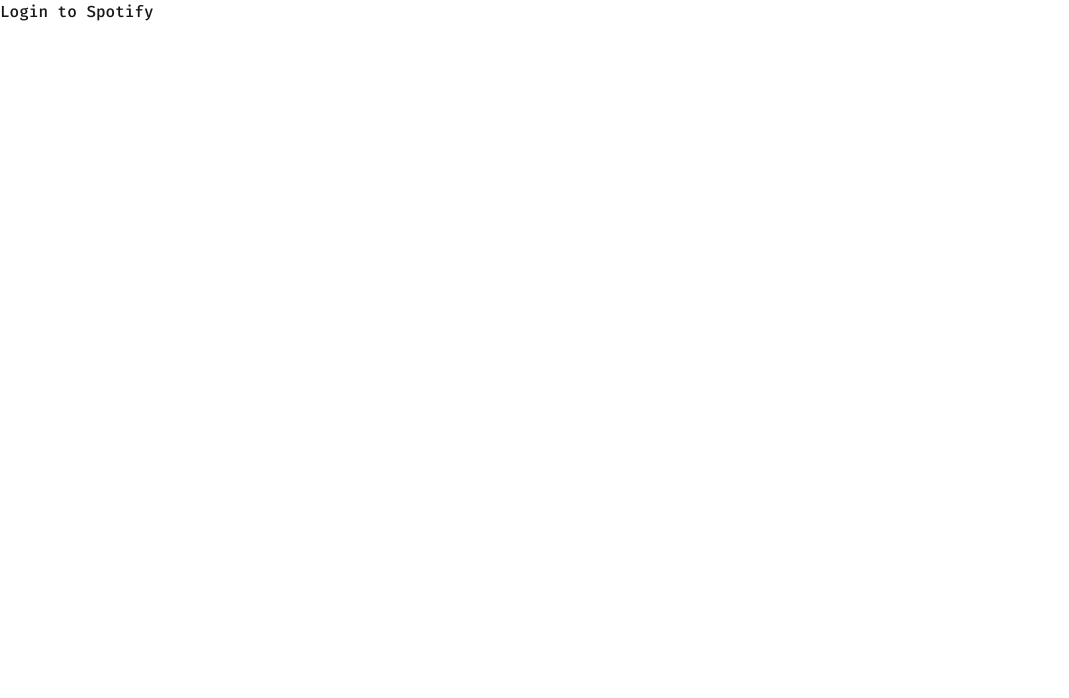
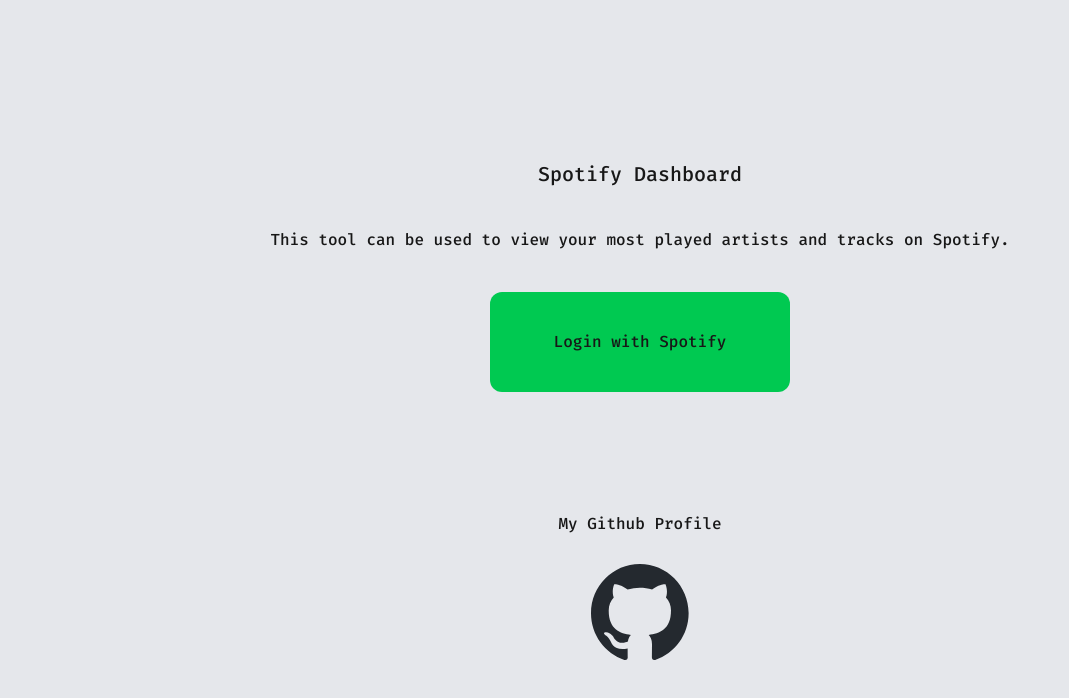
Before and after one commit to mangogelato/music-dashboard, a Next.js app in the folder frontend/: page / in a window 1280 px wide. Shown: the top 698 px of the page, without its empty margins (0-1069 px from the left). Built offline with nearby package versions, Linux system fonts and the light colour scheme.

Commit message:
finished styling changes

```diff
--- a/frontend/src/app/Dashboard.tsx
+++ b/frontend/src/app/Dashboard.tsx
@@ -204,7 +204,7 @@
       <li key={artist.id}>
         <div className="flex items-center p-3 gap-3 bg-gradient-to-r hover:from-blue-400 hover:to-transparent to:80%" >
           {index + 1}
-          <img className="h-25" src={artist.picture.url.toString()} />
+          <img className="h-25 rounded-xl" src={artist.picture.url.toString()} />
           {artist.name}
         </div>
       </li>
@@ -216,7 +216,7 @@
       <li key={song.id}>
         <div className="flex items-center p-3 gap-3 bg-gradient-to-r hover:from-blue-400 hover:to-transparent to:80%">
           {index + 1}
-          <img className="h-25" src={song.picture.url.toString()} />
+          <img className="h-25 rounded-xl" src={song.picture.url.toString()} />
           {song["name"] + " - " + song.artists.map((artist) => artist.name).join(", ")}
         </div>
       </li>
@@ -255,13 +255,13 @@
         {timePeriodSelector}
         <div className='flex flex-row flex-wrap justify-evenly'>
           <div className="w-150">
-            <h1 className='justify-self-center'>Artists</h1>
+            <h1 className='justify-self-center'>Top Artists</h1>
             <ol type="A">
               {artistToRow}
             </ol>
           </div>
           <div className="w-150">
-            <h1 className='justify-self-center'>Tracks</h1>
+            <h1 className='justify-self-center'>Top Tracks</h1>
             <ol type="A">
               {songToRow}
             </ol>
--- a/frontend/src/app/Login.tsx
+++ b/frontend/src/app/Login.tsx
@@ -8,6 +8,7 @@
 //const STATE = (10000000000 + Math.random()*10000000000).toString(36)
 const SCOPE = "user-top-read user-read-private"
 const AUTH_URL = new URL("https://accounts.spotify.com/authorize")
+const GITHUB_LINK = new URL("https://www.github.com/mangogelato")
 
 AUTH_URL.searchParams.append("client_id", CLIENT_ID)
 AUTH_URL.searchParams.append("response_type", RESPONSE_TYPE)
@@ -18,8 +19,20 @@
 
 export default function Login() {
   return (
-    <Link href={AUTH_URL.toString()}>
-      Login to Spotify
-    </Link>
+    <>
+
+      <div className="flex flex-col justify-center items-center">
+        <h1 className='text-center pt-40 text-xl'>Spotify Dashboard</h1>
+        <p className='p-10'>This tool can be used to view your most played artists and tracks on Spotify.</p>
+        <Link className="grid rounded-xl w-75 h-25 bg-green-500 justify-center items-center justify-self-center" href={AUTH_URL.toString()}>
+          Login with Spotify
+        </Link>
+        <p className='pt-30 pb-7'>My Github Profile</p>
+        <Link href={GITHUB_LINK.toString()}>
+          <img className="dark:hidden"src="/github-mark.svg" />
+          <img className="not-dark:hidden"src="/github-mark-white.svg" />
+        </Link>
+      </div>
+    </>
   )
 }
--- a/frontend/src/app/page.tsx
+++ b/frontend/src/app/page.tsx
@@ -16,7 +16,11 @@
   const authCallbackCode = searchParams.get('code') || ''
   const accessToken = useAuth(authCallbackCode)
 
-  return ( accessToken ? <Dashboard accessToken={accessToken} /> : <Login />
+  return (
+    <div className="min-h-screen bg-gray-200 dark:bg-gray-950">
+      {accessToken ? <Dashboard accessToken={accessToken} /> : <Login />}
+    </div>
+
 
   );
 }
```
Also changed, not shown: frontend/public/github-mark-white.svg (added), frontend/public/github-mark.svg (added).
